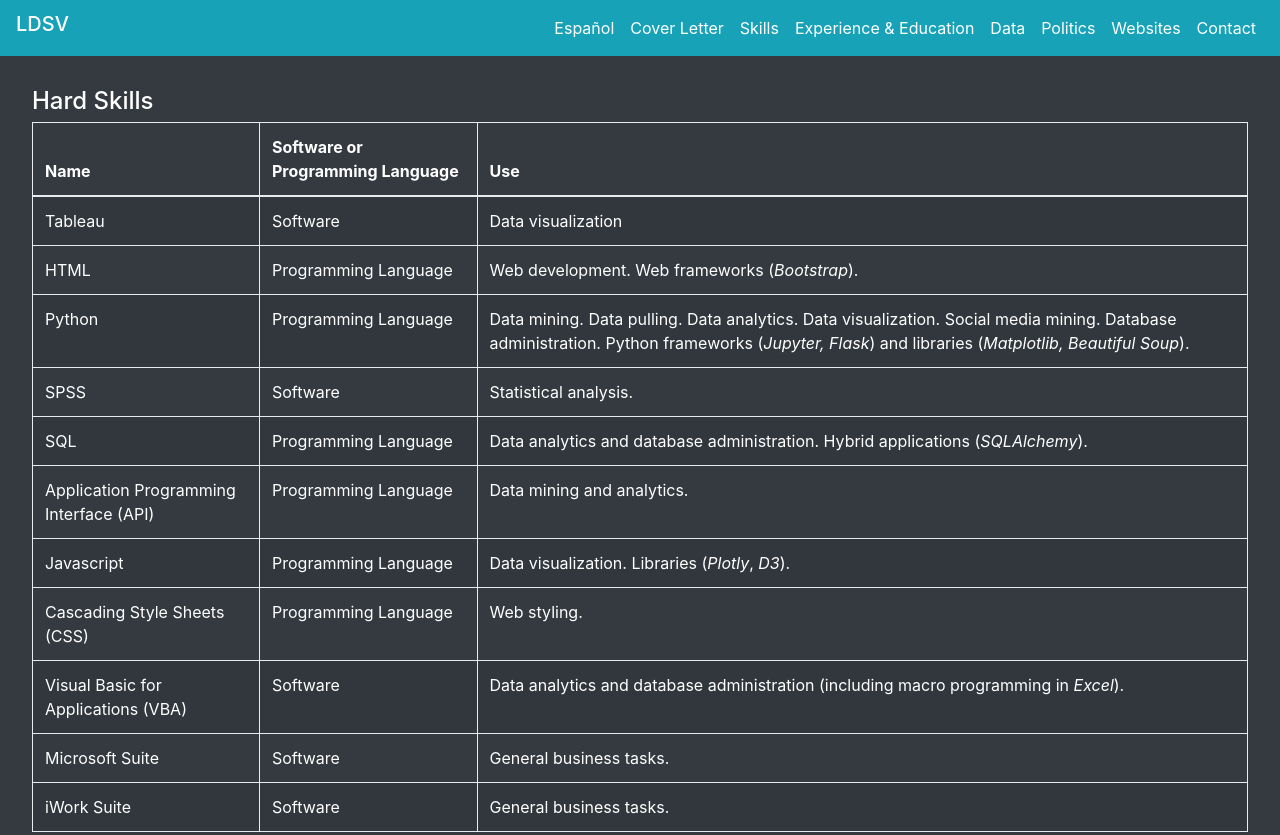
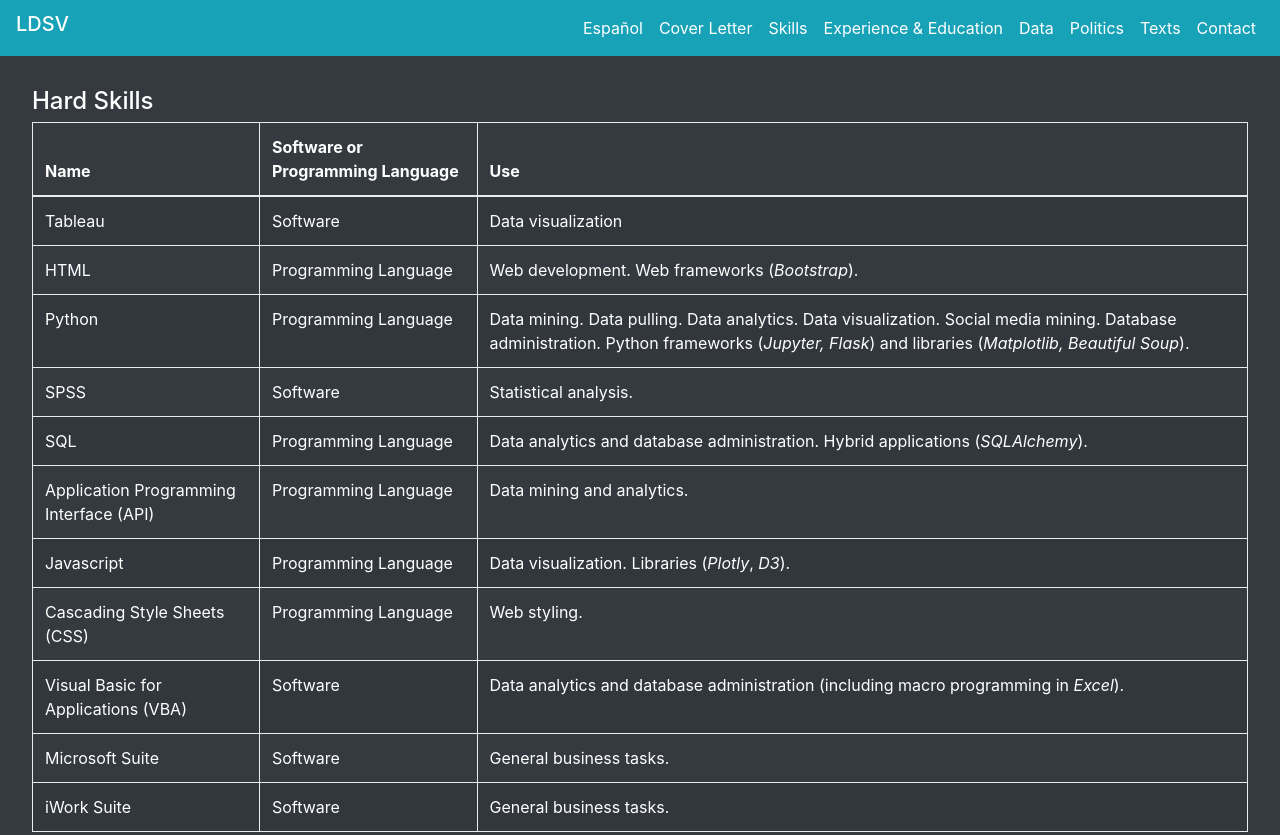
Before and after one commit to ldsanvid/ludasacvresume, a plain HTML site: page skills.html in a window 1280 px wide. Shown: the top 835 px of the page. Drawn offline with nearby package versions, Linux system fonts and the light colour scheme.

Commit message:
Update skills.html

```diff
--- a/skills.html
+++ b/skills.html
@@ -22,7 +22,7 @@
                         <li class="nav-item"><a href="edexp.html" class="nav-link text-white">Experience & Education</a></li>
                         <li class="nav-item"><a href="data.html" class="nav-link text-white">Data</a></li>
                         <li class="nav-item"><a href="politics.html" class="nav-link text-white">Politics</a></li>
-                        <li class="nav-item"><a href="websites.html" class="nav-link text-white">Websites</a></li>
+                        <li class="nav-item"><a href="websites.html" class="nav-link text-white">Texts</a></li>
                         <li class="nav-item"><a href="contact.html" class="nav-link text-white">Contact</a></li>
                     </ul>
                 </div>
```
